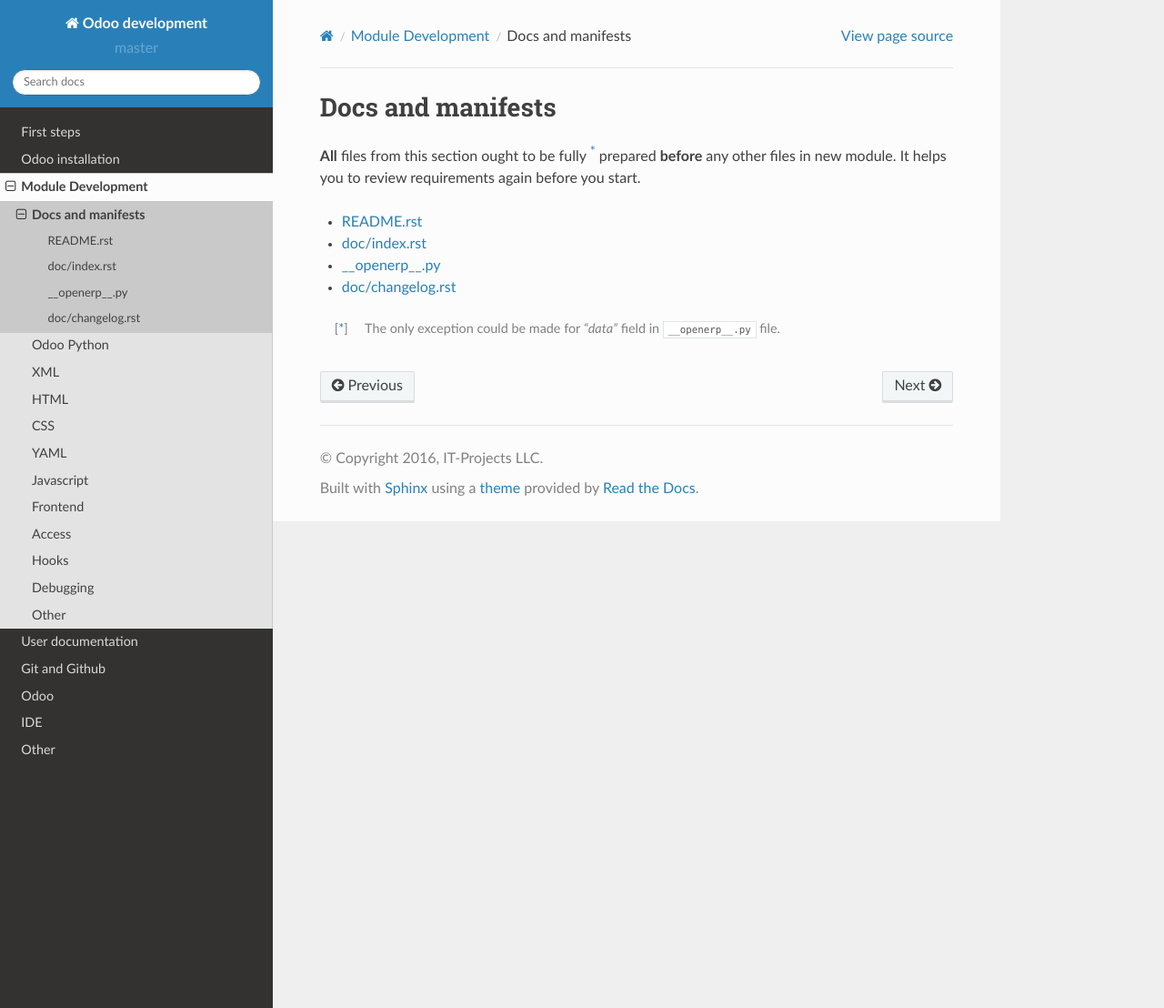
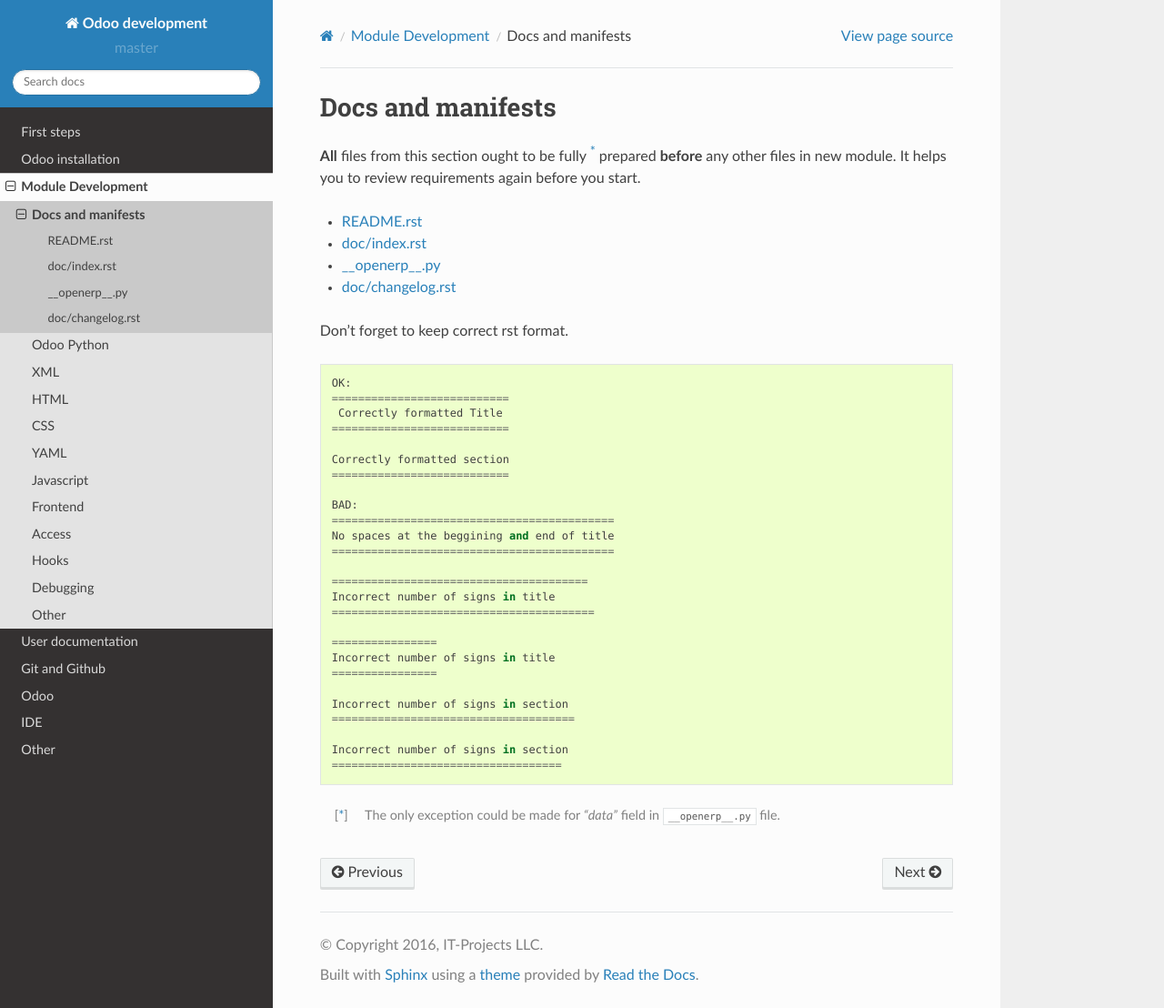
Before and after one commit to itpp-labs/odoo-development, a Sphinx documentation site: the page built from docs/dev/docs/index.rst, in a window 1280 px wide and 1108 px high. Shown: the whole window at 91% size. Built offline with Sphinx 7.4.7 and the Read the Docs theme 2.0.0, drawn with Linux system fonts in a browser that asks for light colours; pages that are not in the unit, such as notebooks, are missing from menus.

Commit message:
note about clean rst + explanation of title\subtitle + update formatting

```diff
--- a/docs/dev/docs/index.rst
+++ b/docs/dev/docs/index.rst
@@ -12,4 +12,35 @@
    __openerp__.py
    changelog.rst.rst
 
+Don't forget to keep correct rst format.
+
+::
+
+    OK:
+    ===========================
+     Correctly formatted Title
+    ===========================
+
+    Correctly formatted section
+    ===========================
+
+    BAD:
+    ===========================================
+    No spaces at the beggining and end of title
+    ===========================================
+
+    =======================================
+    Incorrect number of signs in title
+    ========================================
+
+    ================
+    Incorrect number of signs in title
+    ================
+
+    Incorrect number of signs in section
+    =====================================
+
+    Incorrect number of signs in section
+    ===================================
+
 .. [*] The only exception could be made for *"data"* field in ``__openerp__.py`` file.
```
Also changed, not shown: docs/dev/docs/README.rst.rst (+19 -18 lines), docs/dev/docs/usage-instructions.rst (+6 -6 lines), docs/other/rst.rst (+42 -10 lines).
